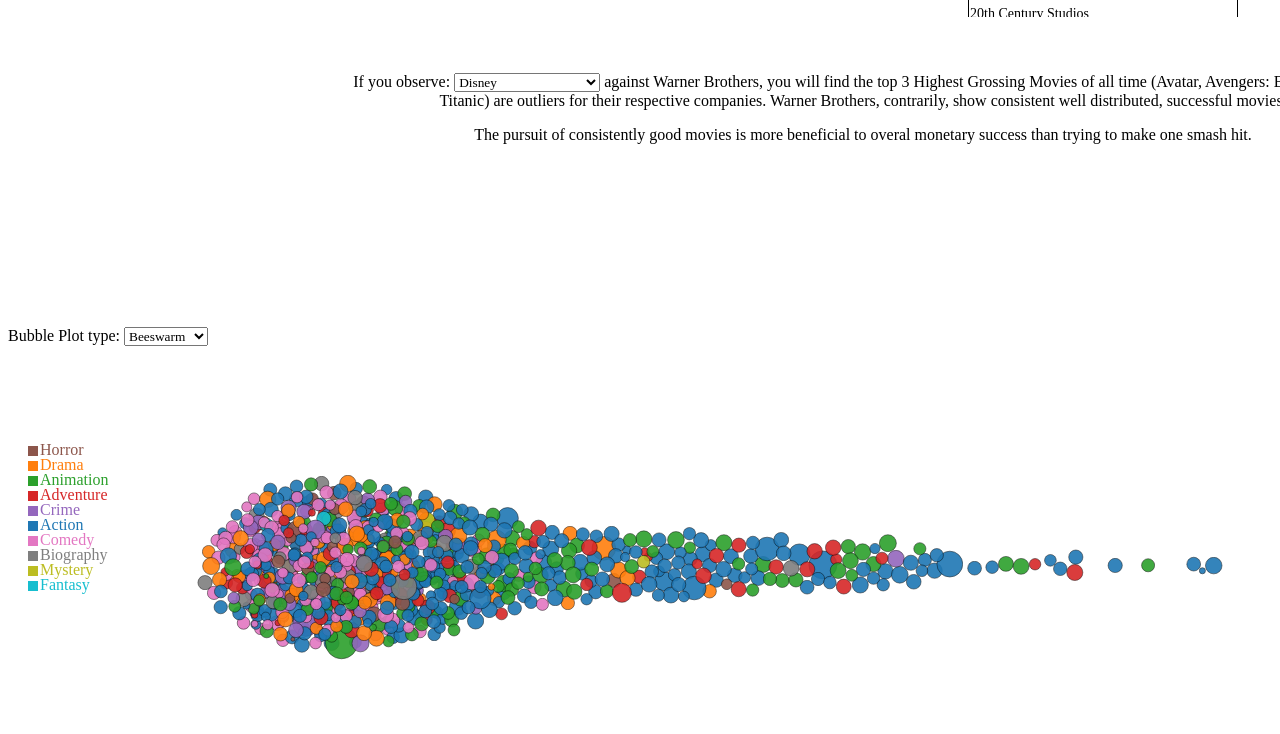
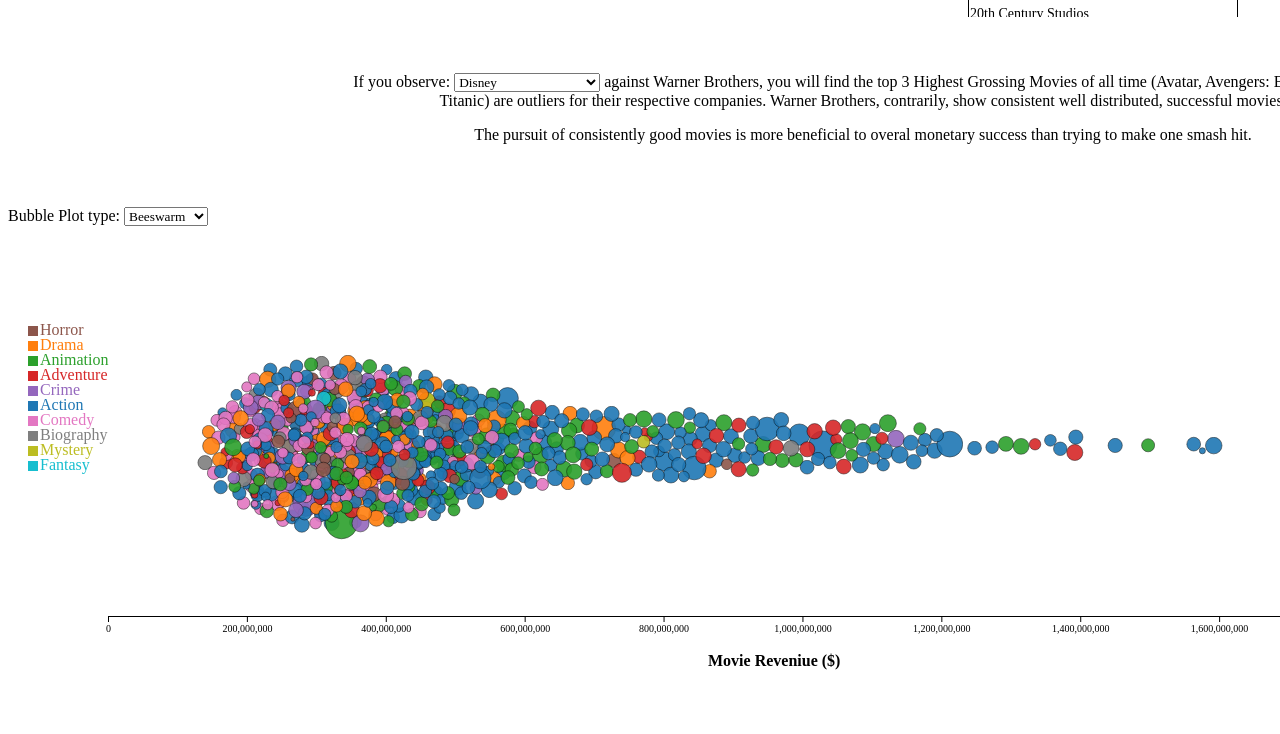
Before and after one commit to juliama920/Sajudo, a plain HTML site: page src/index.html in a window 1280 px wide. Shown: the part 846-1580 px from the top of the page. Drawn offline with nearby package versions, Linux system fonts and the light colour scheme; animation ran at ten frames a second; a web font is replaced by a local one.

```diff
--- a/src/index.html
+++ b/src/index.html
@@ -88,7 +88,7 @@
       </div>
 
 
-      <div id="bubbleText" width="1651px">
+      <div id="bubbleText" width="1651px" height = '180px'>
       <p class="info">
         If you observe:
         <span>
--- a/src/styles.css
+++ b/src/styles.css
@@ -31,7 +31,7 @@ p.info {
 #content {
     display: grid;
     grid-template-columns: 375px 375px 150px 750px;
-    grid-auto-rows: 250px;
+    grid-auto-rows: 250px 250px 130px 250px 250px 250px 250px 250px;
     grid-gap: 20px;
 }
 
@@ -95,7 +95,6 @@ p.info {
     grid-column-end: 4;
     grid-row-start: 8;
     grid-row-end: 9;
-    grid-row: 200px;
 }
 
 #lines path {
```
